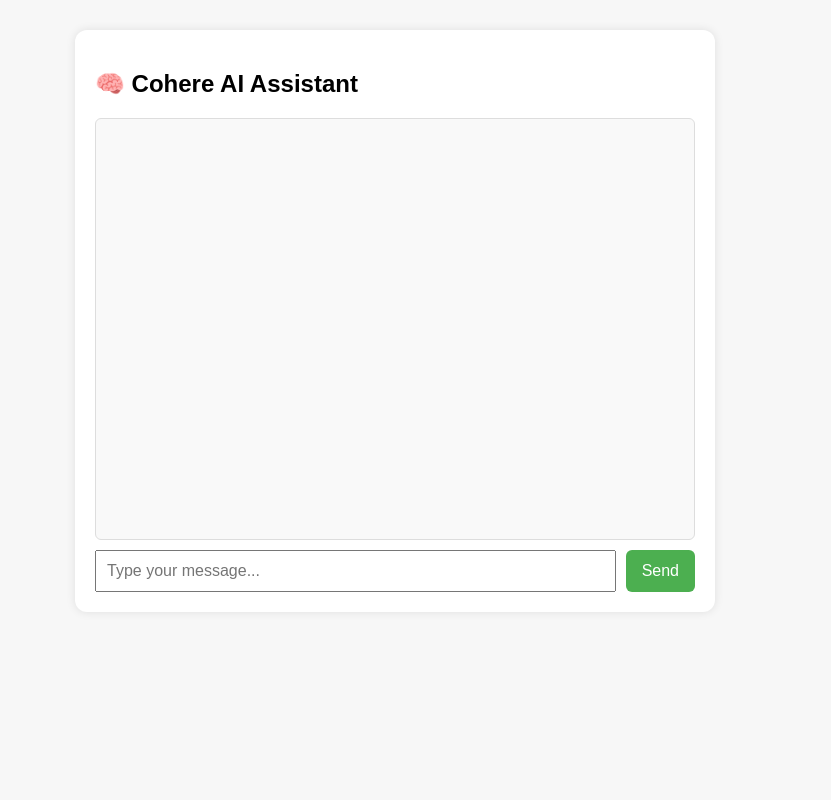
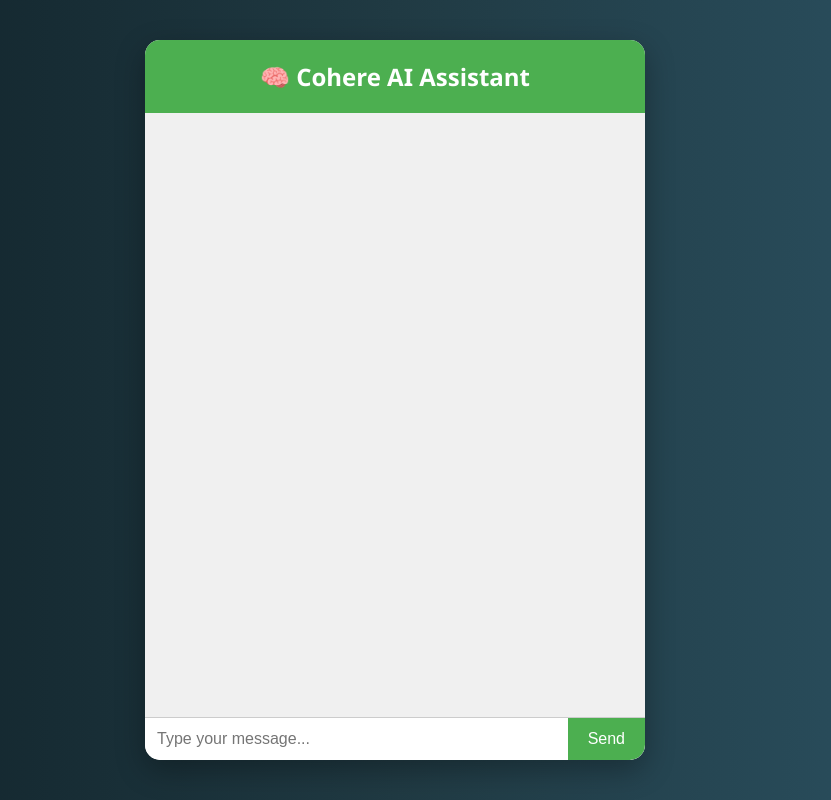
Before and after one commit to Muditsri13/COHERE-ChatBot, a FastAPI app: page / in a window 1280 px wide. Shown: the whole page, without its empty margins (245-1076 px from the left). Run offline with FastAPI, Linux system fonts and the light colour scheme.

Commit message:
Update style.css

```diff
--- a/static/style.css
+++ b/static/style.css
@@ -1,64 +1,91 @@
 body {
-  font-family: Arial, sans-serif;
-  background-color: #f7f7f7;
   margin: 0;
-  padding: 0;
+  font-family: 'Segoe UI', Tahoma, Geneva, Verdana, sans-serif;
+  background: linear-gradient(to right, #0f2027, #203a43, #2c5364);
+  display: flex;
+  justify-content: center;
+  align-items: center;
+  height: 100vh;
 }
 
 .chat-container {
-  max-width: 600px;
-  margin: 30px auto;
+  background-color: #ffffff;
+  width: 90%;
+  max-width: 500px;
+  height: 90vh;
+  border-radius: 15px;
+  box-shadow: 0 10px 30px rgba(0, 0, 0, 0.3);
+  display: flex;
+  flex-direction: column;
+  overflow: hidden;
+}
+
+h2 {
+  margin: 0;
   padding: 20px;
-  background-color: #ffffff;
-  border-radius: 12px;
-  box-shadow: 0 0 10px rgba(0, 0, 0, 0.1);
+  background-color: #4CAF50;
+  color: white;
+  text-align: center;
+  font-weight: 600;
+  font-size: 24px;
 }
 
 #chat-box {
-  height: 400px;
+  flex: 1;
+  padding: 15px;
   overflow-y: auto;
-  padding: 10px;
-  border: 1px solid #ddd;
-  margin-bottom: 10px;
-  border-radius: 6px;
-  background-color: #f9f9f9;
+  background-color: #f0f0f0;
 }
 
 .user-msg, .bot-msg {
-  margin: 8px 0;
-  padding: 8px 12px;
-  border-radius: 8px;
   max-width: 80%;
+  margin: 10px 0;
+  padding: 12px 16px;
+  border-radius: 15px;
+  font-size: 16px;
+  line-height: 1.4;
+  animation: fadeIn 0.3s ease-in-out;
 }
 
 .user-msg {
-  background-color: #d0f0ff;
+  background-color: #d1e7ff;
   align-self: flex-end;
   text-align: right;
+  border-top-right-radius: 0;
 }
 
 .bot-msg {
-  background-color: #eee;
+  background-color: #e1ffd4;
+  align-self: flex-start;
   text-align: left;
+  border-top-left-radius: 0;
+}
+
+input[type="text"] {
+  flex: 1;
+  padding: 12px;
+  font-size: 16px;
+  border: none;
+  border-radius: 0 0 0 15px;
+  outline: none;
+}
+
+button {
+  padding: 12px 20px;
+  background-color: #4CAF50;
+  color: white;
+  border: none;
+  border-radius: 0 0 15px 0;
+  font-size: 16px;
+  cursor: pointer;
 }
 
 .input-area {
   display: flex;
-  gap: 10px;
+  border-top: 1px solid #ccc;
 }
 
-#user-input {
-  flex: 1;
-  padding: 10px;
-  font-size: 16px;
+@keyframes fadeIn {
+  from { opacity: 0; transform: translateY(5px); }
+  to { opacity: 1; transform: translateY(0); }
 }
-
-button {
-  padding: 10px 16px;
-  font-size: 16px;
-  background-color: #4caf50;
-  border: none;
-  color: white;
-  border-radius: 6px;
-  cursor: pointer;
-}
```
